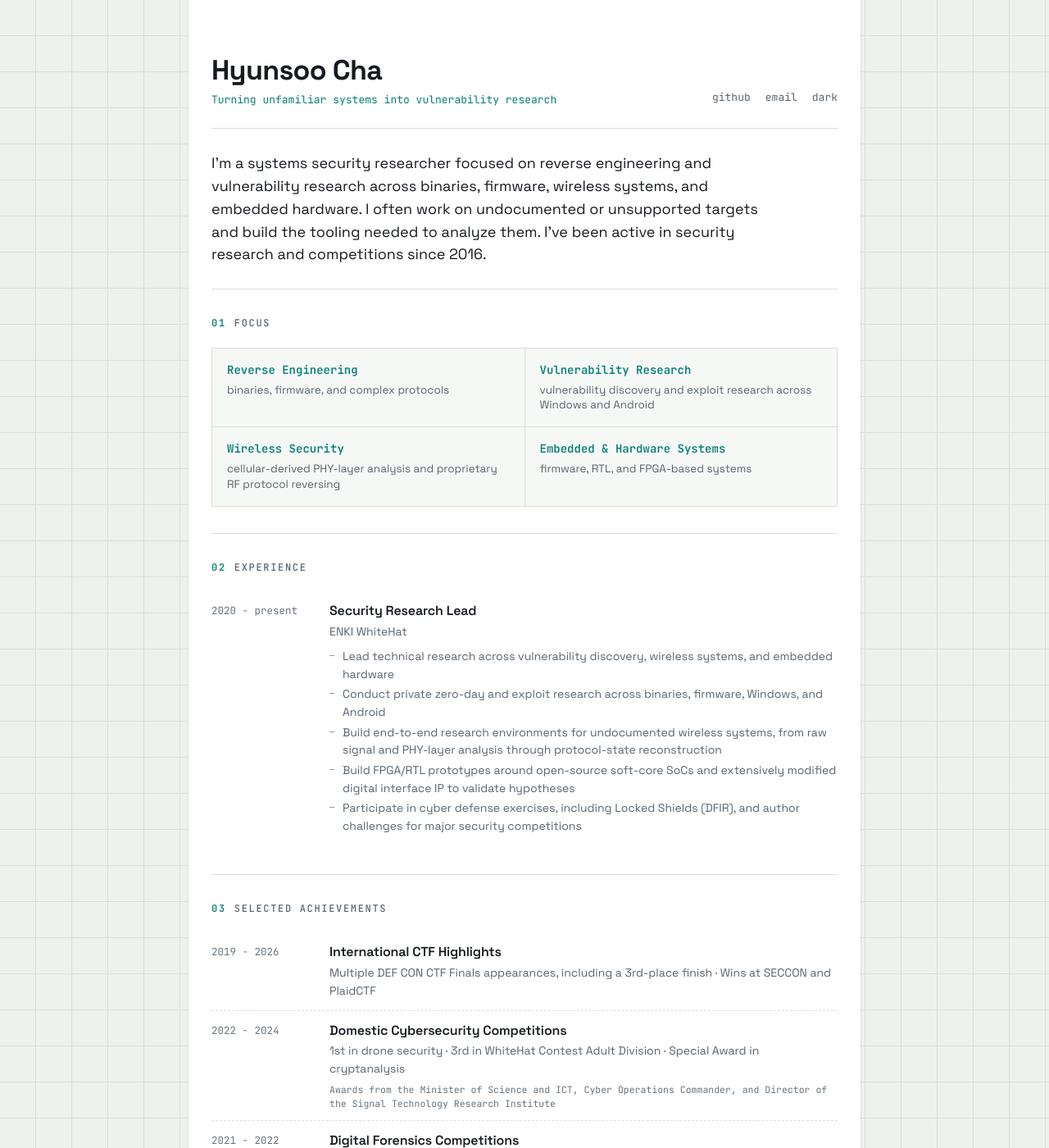
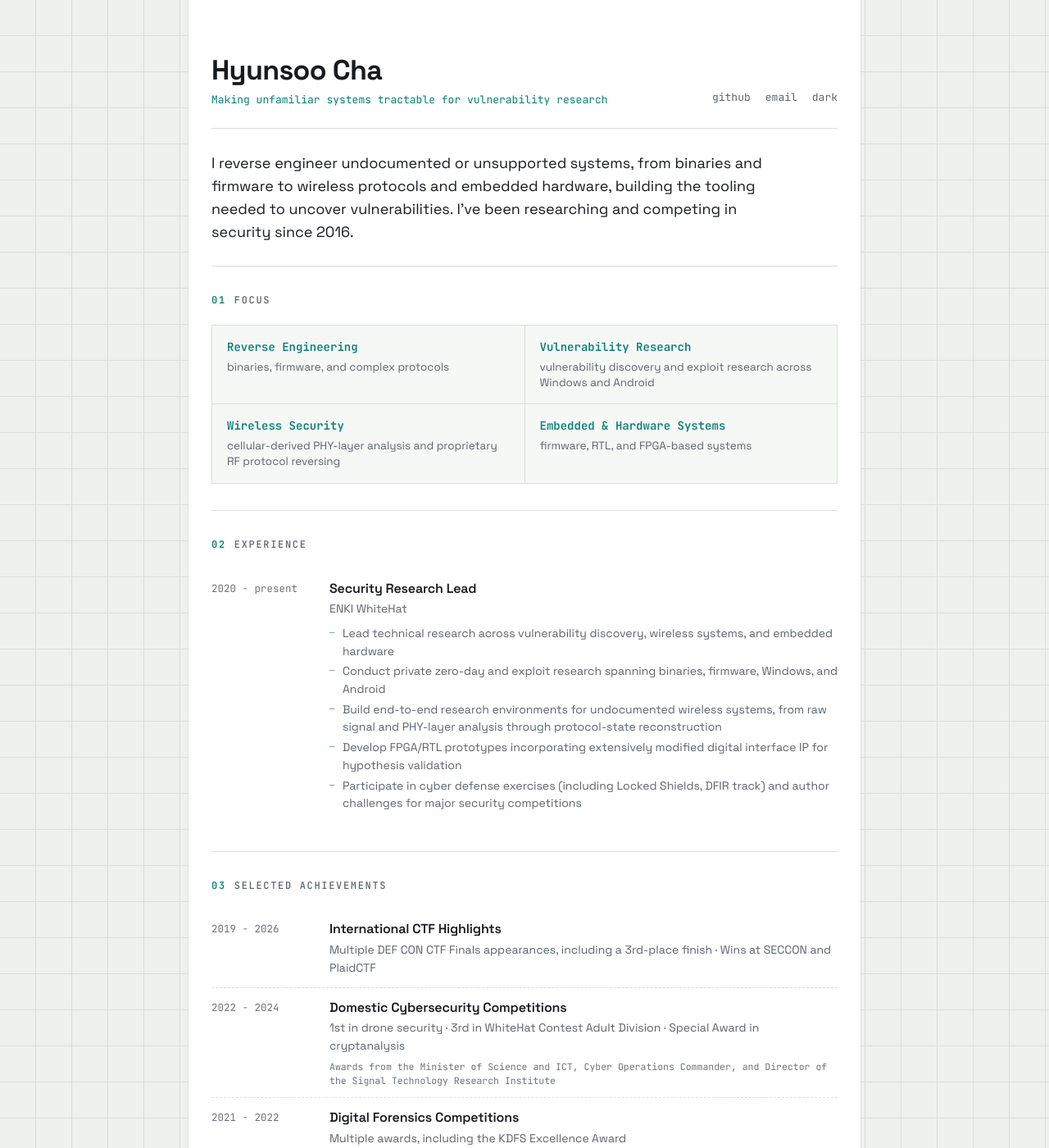
Before and after one commit to cha512/soosudo.sh, a Jekyll site: the page built from index.html, in a window 1280 px wide and 1400 px high. Shown: the whole window at 82% size. Built offline with Jekyll 4.4.1, drawn with Linux system fonts in a browser that asks for light colours.

Commit message:
Polish CV copy

```diff
--- a/_config.yml
+++ b/_config.yml
@@ -1,5 +1,5 @@
 title: Hyunsoo Cha
-tagline: Turning unfamiliar systems into vulnerability research
+tagline: Making unfamiliar systems tractable for vulnerability research
 email: soosoo6568@gmail.com
 description: Systems security researcher focused on reverse engineering and vulnerability research.
 url: https://soosudo.sh
--- a/_data/cv.yml
+++ b/_data/cv.yml
@@ -1,11 +1,10 @@
 # Edit this file to update your CV. The layout reads everything from here.
 
 intro: >
-  I'm a systems security researcher focused on reverse engineering and
-  vulnerability research across binaries, firmware, wireless systems, and
-  embedded hardware. I often work on undocumented or unsupported targets and
-  build the tooling needed to analyze them. I've been active in security
-  research and competitions since 2016.
+  I reverse engineer undocumented or unsupported systems, from binaries and
+  firmware to wireless protocols and embedded hardware, building the tooling
+  needed to uncover vulnerabilities. I've been researching and competing in
+  security since 2016.
 
 domains:
   - name: Reverse Engineering
@@ -32,10 +31,10 @@ work:
     period: 2020 - present
     notes:
       - Lead technical research across vulnerability discovery, wireless systems, and embedded hardware
-      - Conduct private zero-day and exploit research across binaries, firmware, Windows, and Android
+      - Conduct private zero-day and exploit research spanning binaries, firmware, Windows, and Android
       - Build end-to-end research environments for undocumented wireless systems, from raw signal and PHY-layer analysis through protocol-state reconstruction
-      - Build FPGA/RTL prototypes around open-source soft-core SoCs and extensively modified digital interface IP to validate hypotheses
-      - Participate in cyber defense exercises, including Locked Shields (DFIR), and author challenges for major security competitions
+      - Develop FPGA/RTL prototypes incorporating extensively modified digital interface IP for hypothesis validation
+      - Participate in cyber defense exercises (including Locked Shields, DFIR track) and author challenges for major security competitions
 
 education:
   - degree: M.S.
```
